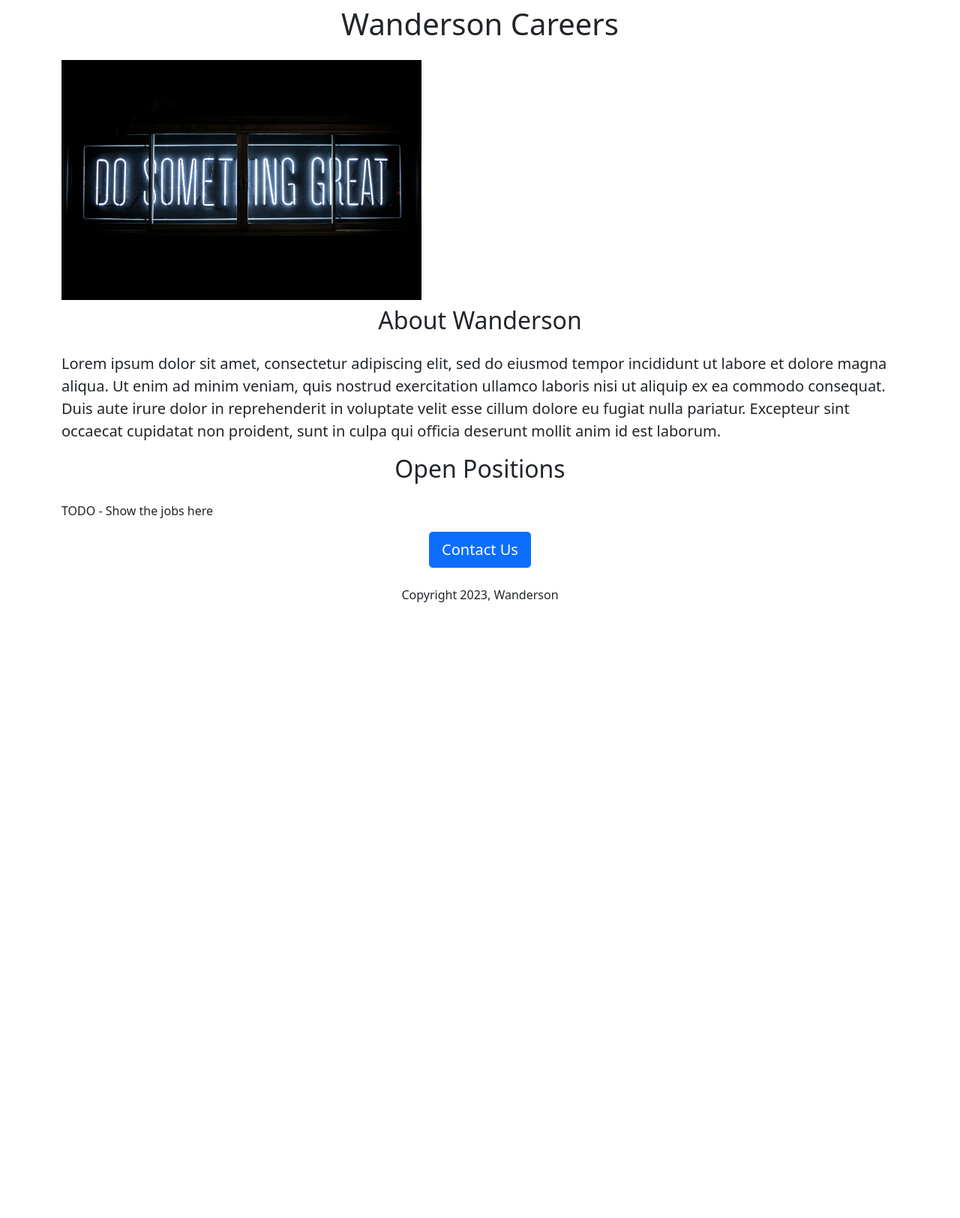
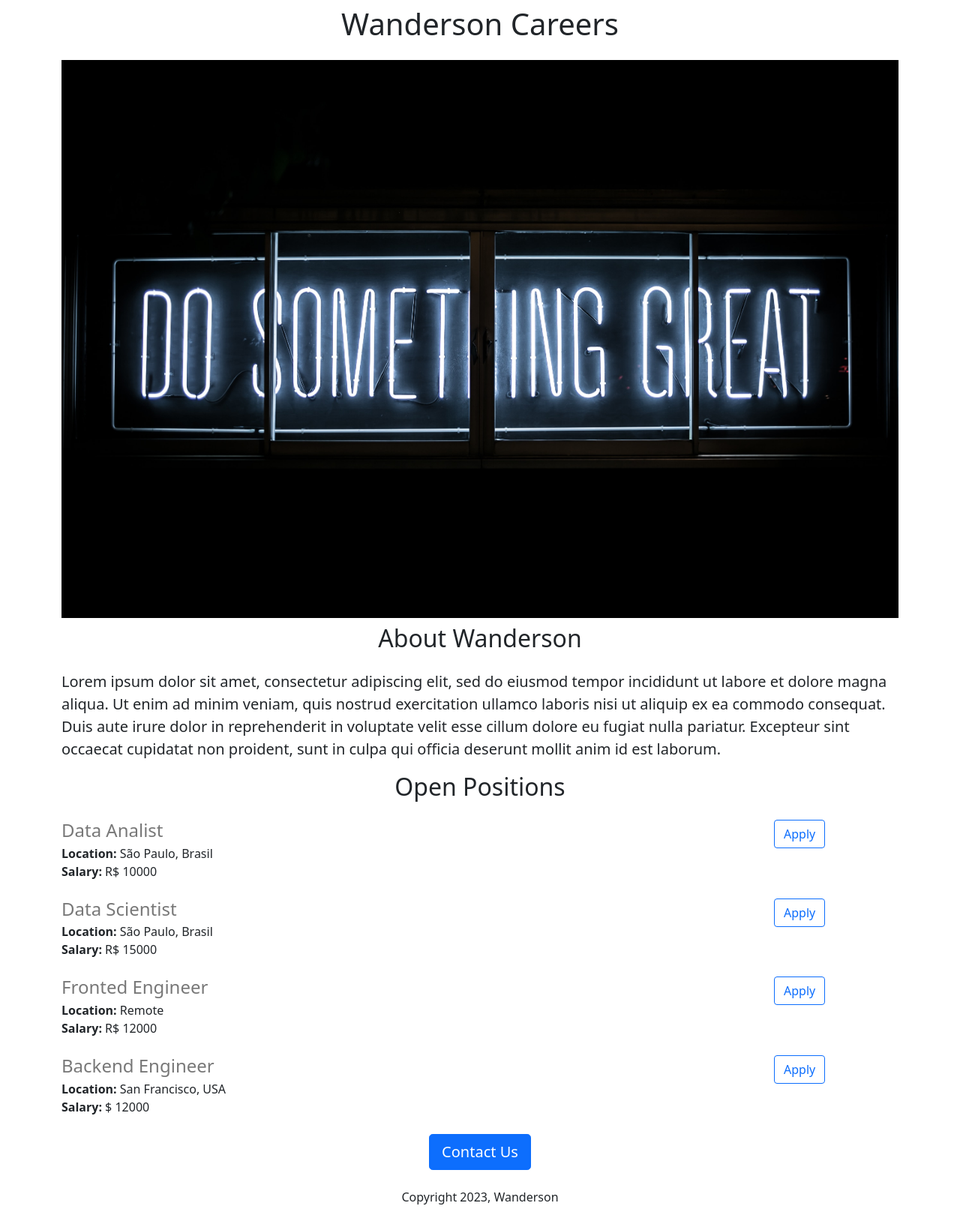
Before and after one commit to wandersondv/wanderson-carrers-website, a Flask app: page / in a window 1280 px wide. Shown: the whole page at 75% size. Before the commit the page ends 803 px from the top, so only its background shows below. Run offline with Flask 2, Linux system fonts and the light colour scheme.

Commit message:
render dynamic data using jinja template tags

```diff
--- a/app.py
+++ b/app.py
@@ -1,10 +1,36 @@
 from flask import Flask, render_template
 
 app = Flask(__name__)
+JOBS = [
+  {
+    'id':1,
+    'title':'Data Analist',
+    'location': 'São Paulo, Brasil',
+    'salary':'R$ 10000'
+  },
+  {
+    'id':2,
+    'title':'Data Scientist',
+    'location': 'São Paulo, Brasil',
+    'salary':'R$ 15000'
+  },
+  {
+    'id':3,
+    'title':'Fronted Engineer',
+    'location': 'Remote',
+    'salary':'R$ 12000'
+  },
+  {
+    'id':4,
+    'title':'Backend Engineer',
+    'location': 'San Francisco, USA',
+    'salary':'$ 12000'
+  }
+]
 
 @app.route("/")
 def hello_world():
-  return render_template("home.html")
+  return render_template("home.html",  jobs=JOBS,  company_name="Wanderson")
 
 if __name__ == "__main__":
   app.run(host='0.0.0.0', debug=True)
--- a/templates/home.html
+++ b/templates/home.html
@@ -11,16 +11,26 @@
   </head>
 <body>
     <div class="container">
-  <h1 class="text-center mt-2 mb-4" >Wanderson Careers</h1>
-  <img class=".img-fluid" id='banner' src="https://wanderson-carrers-website-1.wandersonsoares.repl.co/static/banner.jpg" height="320" alt="banner">
+      <h1 class="text-center mt-2 mb-4" >
+        {{company_name}} Careers
+      </h1>
+        <img class="img-fluid" id='banner' src="https://wanderson-carrers-website-1.wandersonsoares.repl.co/static/banner.jpg" alt="banner">
       <h2 class="text-center mt-2 mb-4">About Wanderson</h2>
         <p class="lead">
           Lorem ipsum dolor sit amet, consectetur adipiscing elit, sed do eiusmod tempor incididunt ut labore et dolore magna aliqua. Ut enim ad minim veniam, quis nostrud exercitation ullamco laboris nisi ut aliquip ex ea commodo consequat. Duis aute irure dolor in reprehenderit in voluptate velit esse cillum dolore eu fugiat nulla pariatur. Excepteur sint occaecat cupidatat non proident, sunt in culpa qui officia deserunt mollit anim id est laborum.
         </p>
       <h2 class="text-center mt-2 mb-4">Open Positions</h2>
-  <p>TODO - Show the jobs here</p>
+                <div>
+                    {% for job in jobs %}
+                      {% include 'jobitem.html'%}
+                    {% endfor %}
+                  </div>
+
+
                   <div class="text-center">
-  <button type="button" class="btn btn-primary btn-lg">Contact Us</button>
+                    <button type="button" class="btn btn-primary btn-lg">
+                      Contact Us
+                    </button>
 
                     <p class="mt-4">Copyright 2023, Wanderson</p>
                   </div>
--- /dev/null
+++ b/templates/jobitem.html
@@ -0,0 +1,19 @@
+<div class="border-botton row" style="margin-bottom:16px;padding-bottom:8px;">
+    <div class="col-10">
+      <h4 style="color:rgb(120,120,120);margin-bottom:4px;">
+        {{job['title']}}
+      </h4>
+      <div>
+        <b>Location:</b> {{job['location']}}
+      </div>
+      {% if 'salary' in job %}
+      <div>
+        <b>Salary:</b> {{job['salary']}}
+      </div>
+      {% endif %}
+    </div>
+    <div class="col-2">
+      <button type="button" class="btn btn-outline-primary">Apply</button>
+    </div>
+
+</div>
```
Lines whose indentation alone changed are shown as unchanged.
